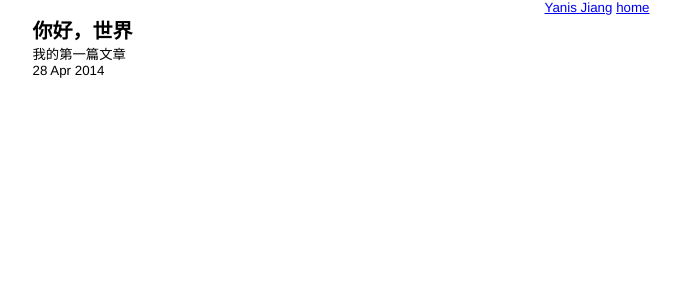
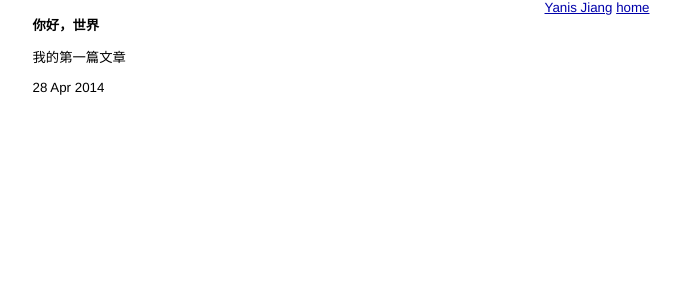
Before and after one commit to YanisJ/YanisJ.github.io, a Jekyll site: the page built from _posts/2014-04-28-hello-world.html, in a window 1280 px wide. Shown: the top 300 px of the page, without its empty margins (43-723 px from the left). Built offline with Jekyll 4.4.1, drawn with Linux system fonts in a browser that asks for light colours.

Commit message:
link color

```diff
--- a/CSS/screen.css
+++ b/CSS/screen.css
@@ -15,3 +15,34 @@
     *font-size: small;
     text-align: center;
 }
+
+h1,h2,h3,h4,h5,h6{
+    font-size:100%
+}
+
+h1{
+    margin-bottom: 1em;
+}
+
+p{
+    margin: 1em 0;
+}
+
+a{
+    color: #00a;
+}
+
+/* 鼠标停在链接上链接的颜色 */
+a:hover{
+    color: black;
+}
+
+/* 访问后的链接颜色 */
+a:visited{
+    color: #a0a;
+}
+
+table{
+    font-size: inherit;
+    font:100%;
+}
```
